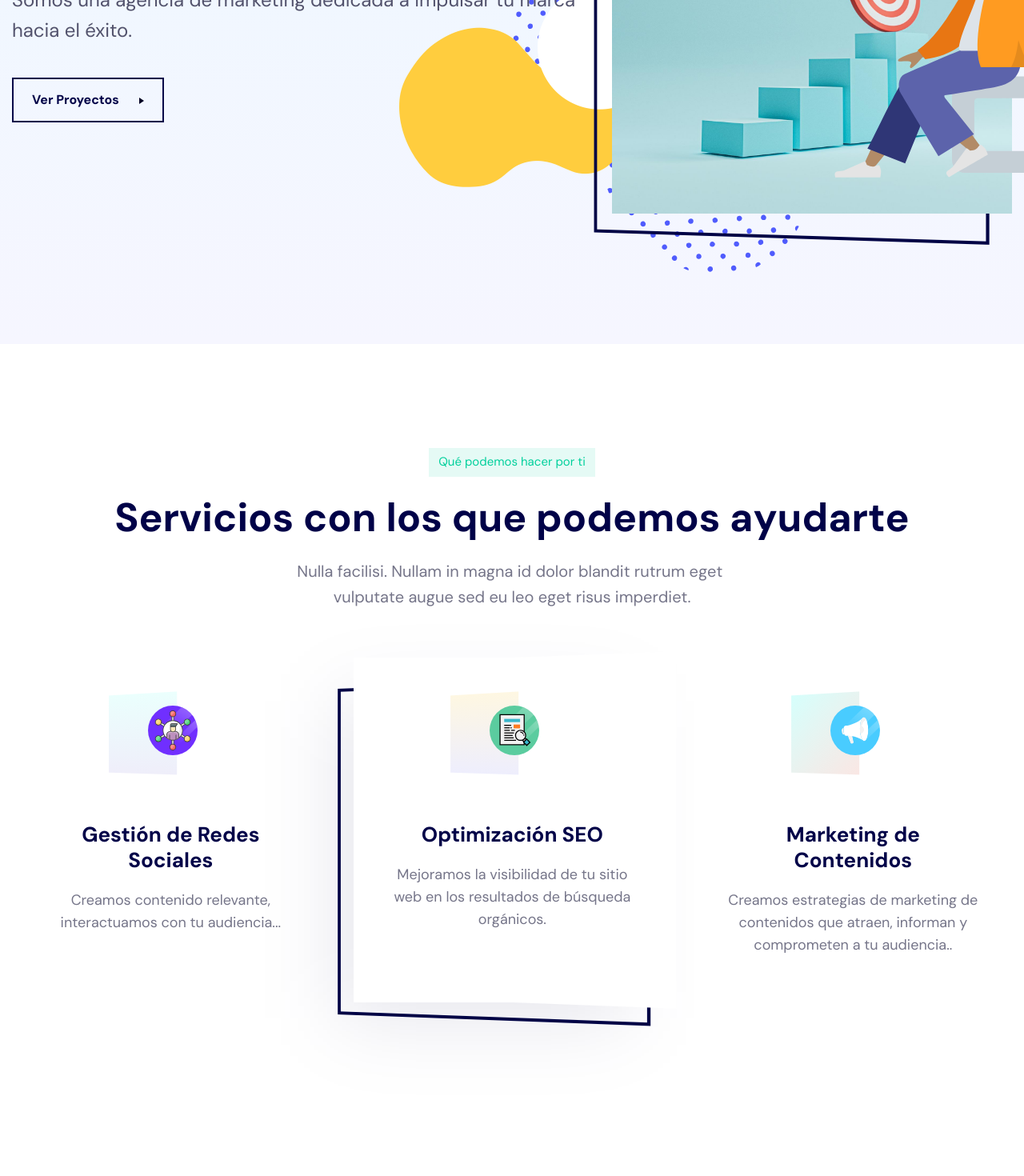
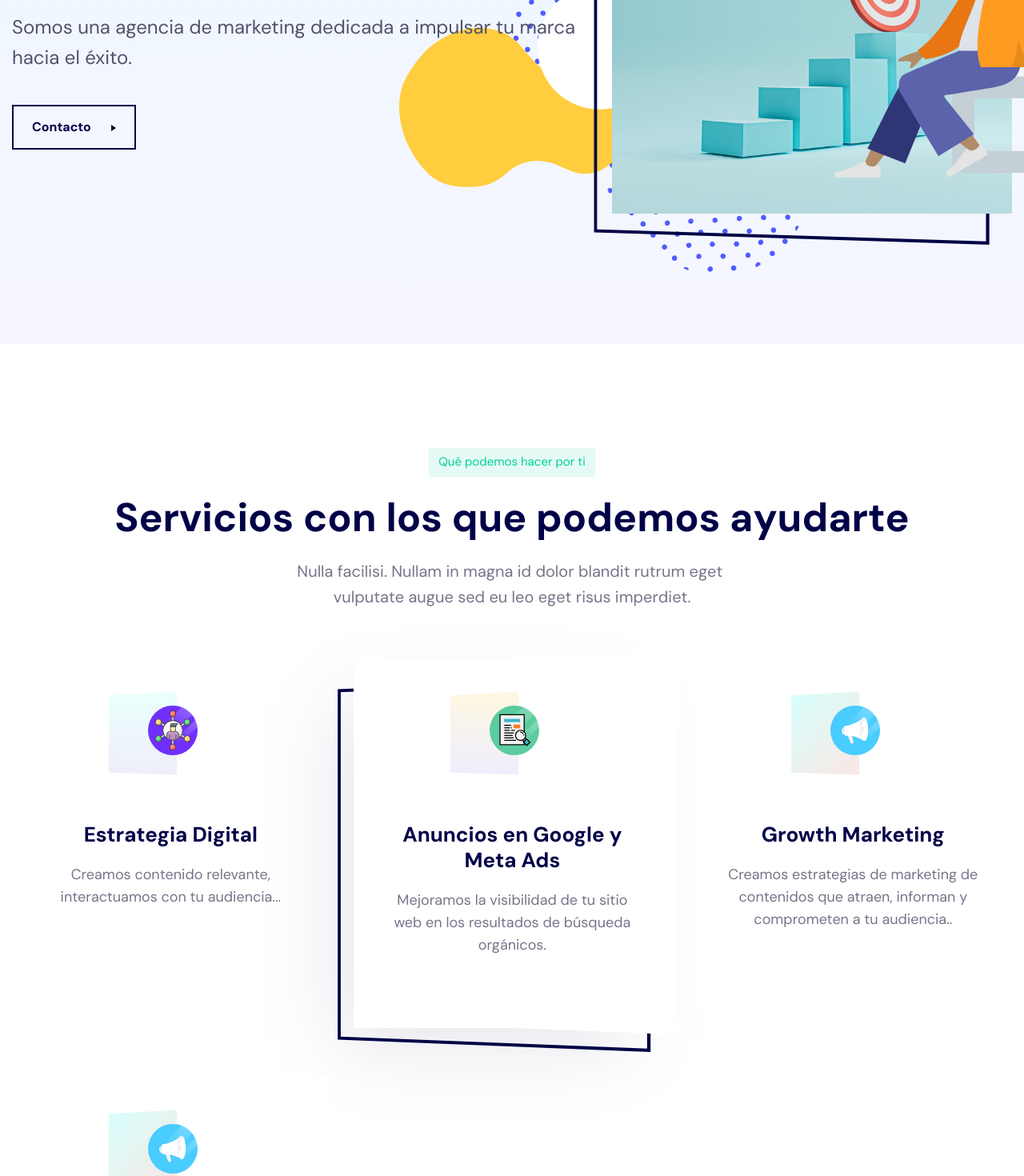
Before and after one commit to UtoSkydive/KWORDAGENCY, a Next.js app: page / in a window 1280 px wide. Shown: the part 520-1990 px from the top of the page at 80% size. Built offline with nearby package versions, Linux system fonts and the light colour scheme.

Commit message:
add tasks

```diff
--- a/components/banners/BannerOne.js
+++ b/components/banners/BannerOne.js
@@ -16,7 +16,8 @@ const BannerOne = () => {
                                     data-aos="aos-fade-in-up"
                                     data-aos-duration="1000"
                                 >
-                                Potenciamos Tu Marca: Soluciones de Marketing Innovadoras
+
+                                Ayudo a empresas a <span style={{color:"#01D0FB"}}>escalar sus ventas</span> usando anuncios en Facebook y Google.
                                 </h1>
                                 <p
                                     className="subtitle-3"
@@ -26,7 +27,16 @@ const BannerOne = () => {
                                 >
                                     Somos una agencia de marketing dedicada a impulsar tu marca hacia el éxito.
                                 </p>
-                                <Link href="/portfolio">
+                                <Link href="/contact">
+                                    <a className="axil-button btn-large btn-transparent"
+                                       data-aos="aos-fade-in-up"
+                                       data-aos-duration="1000"
+                                       data-aos-delay="400">
+                                        <span className="button-text">Contacto</span>
+                                        <span className="button-icon"/>
+                                    </a>
+                                </Link>
+                                {/*<Link href="/portfolio">
                                     <a className="axil-button btn-large btn-transparent"
                                        data-aos="aos-fade-in-up"
                                        data-aos-duration="1000"
@@ -34,7 +44,9 @@ const BannerOne = () => {
                                         <span className="button-text">Ver Proyectos</span>
                                         <span className="button-icon"/>
                                     </a>
-                                </Link>
+                                </Link>*/}
+
+
                             </div>
                         </div>
                         <div className="col-lg-5 col-12 order-1 order-lg-2">
--- a/components/brands/BrandOne.js
+++ b/components/brands/BrandOne.js
@@ -5,17 +5,18 @@ import SectionTitle from '../common/SectionTitle';
 import Link from "next/link";
 
 const BrandOne = ({
-  title = "Hemos construido soluciones para...",
+  title = "Hemos construido soluciones para..",
   subtitle = "top clientes",
   description = "Nulla facilisi. Nullam in magna id dolor blandit rutrum eget.",
-  bgColor = "bg-color-white"
+  bgColor = "bg-color-white",
+  brandData = true,
 }) => {
   const [brands, setBrands] = useState([]);
 
   useEffect(() => {
-    const brandArray = BrandData.slice(0, 6);
+    const brandArray = brandData ? BrandData.slice(0, 6) : [];
     setBrands(brandArray);
-  }, []);
+  }, [brandData]);
 
   return (
     <div className={`axil-brand-area ax-section-gap ${bgColor}`}>
--- a/components/counters/CounterCardOne.js
+++ b/components/counters/CounterCardOne.js
@@ -19,9 +19,9 @@ const CounterCardOne = ({column, counterClass, data}) => {
                         alt={data.title}
                     />
                 </div>
-                <h3 className="count" ref={ref}>
+                {/*<h3 className="count" ref={ref}>
                     <CountUp start={0} end={inView ? data.amount : 0}/>
-                </h3>
+                </h3>*/}
                 <p>{data.title}</p>
             </div>
         </div>
--- a/components/counters/CounterOne.js
+++ b/components/counters/CounterOne.js
@@ -17,9 +17,9 @@ const CounterOne = () => {
                 <div className="row">
                     <div className="col-lg-12">
                         <SectionTitle
-                            title="Marketing Resultados"
-                            subtitle="Somos Expertos en el campo"
-                            description="In vel varius turpis, non dictum sem. Aenean in efficitur ipsum, in egestas ipsum. Mauris in mi ac tellus."
+                            title="Nuestros Valores"
+                            subtitle="En el arte y el marketing, la pasión crea impacto."
+                            description="Kword,nuestra filosofía y enfoque están arraigados en un conjunto sólido de valores que guían cada acción que emprendemos. Estos valores no son solo palabras en un papel, son la esencia misma de quiénes somos y cómo operamos. "
                             color="extra08-color"
                             alignment="center"
                         />
--- a/data/Counters.json
+++ b/data/Counters.json
@@ -7,7 +7,7 @@
       "src": "/images/counterup/shape-01.png"
     },
     "amount": 1,
-    "title": "Años de Operacion"
+    "title": "Creatividad Inspiradora"
   },
   {
     "id": 2,
@@ -17,7 +17,7 @@
       "src": "/images/counterup/shape-02.png"
     },
     "amount": 10,
-    "title": "Proyectos Entregados"
+    "title": "Pasión por la Excelencia"
   },
   {
     "id": 3,
@@ -27,7 +27,7 @@
       "src": "/images/counterup/shape-03.png"
     },
     "amount": 3,
-    "title": "Especialistas"
+    "title": "Enfoque Centrado en el Cliente"
   },
   {
     "id": 4,
@@ -37,6 +37,6 @@
       "src": "/images/counterup/shape-04.png"
     },
     "amount": 64,
-    "title": "Campañas Satisfactorias"
+    "title": "Innovación Orientada a Resultados"
   }
 ]
--- a/data/MainMenu.json
+++ b/data/MainMenu.json
@@ -14,8 +14,8 @@
   },
   {
     "id": 3,
-    "title": "Nuestro Equipo",
-    "url": "/team",
+    "title": "Servicios",
+    "url": "/services",
     "hasChildren": false
   },
 
--- a/data/Services.json
+++ b/data/Services.json
@@ -8,7 +8,7 @@
       "height": "50"
     },
     "iconColorClass": "",
-    "title": "Gestión de Redes Sociales",
+    "title": "Estrategia Digital",
     "description": "Creamos contenido relevante, interactuamos con tu audiencia...",
     "category": "Default",
     "slug": "design",
@@ -60,7 +60,7 @@
       "height": "45"
     },
     "iconColorClass": "gradient-color-02",
-    "title": "Optimización SEO",
+    "title": "Anuncios en Google y Meta Ads",
     "description": " Mejoramos la visibilidad de tu sitio web en los resultados de búsqueda orgánicos.",
     "category": "Default",
     "slug": "development",
@@ -112,7 +112,59 @@
       "height": "34"
     },
     "iconColorClass": "gradient-color-03",
-    "title": "Marketing de Contenidos",
+    "title": "Growth Marketing",
+    "description": " Creamos estrategias de marketing de contenidos que atraen, informan y comprometen a tu audiencia..",
+    "category": "Default",
+    "slug": "online-marketing",
+    "process": {
+      "title": "Our online marketing process",
+      "description": "Our comprehensive online marketing strategy ensures enough trafic for your business.",
+      "strategies": [
+        {
+          "id": 1,
+          "title": "Discover",
+          "subtitle": "our four step process",
+          "description": "Donec metus lorem, vulputate at sapien sit amet, auctor iaculis lorem. In vel hendrerit nisi. Vestibulum eget risus velit. Aliquam tristique libero at dui sodales, et placerat orci lobortis. Maecenas ipsum neque, elementum id dignissim et, imperdiet vitae mauris.",
+          "highlightColor": "extra04-color",
+          "image": "/images/process/process-01.jpg"
+        },
+        {
+          "id": 2,
+          "title": "Prototype",
+          "subtitle": "our four step process",
+          "description": "Donec metus lorem, vulputate at sapien sit amet, auctor iaculis lorem. In vel hendrerit nisi. Vestibulum eget risus velit. Aliquam tristique libero at dui sodales, et placerat orci lobortis. Maecenas ipsum neque, elementum id dignissim et, imperdiet vitae mauris.",
+          "highlightColor": "extra05-color",
+          "image": "/images/process/process-02.jpg"
+        },
+        {
+          "id": 3,
+          "title": "Test",
+          "subtitle": "our four step process",
+          "description": "Donec metus lorem, vulputate at sapien sit amet, auctor iaculis lorem. In vel hendrerit nisi. Vestibulum eget risus velit. Aliquam tristique libero at dui sodales, et placerat orci lobortis. Maecenas ipsum neque, elementum id dignissim et, imperdiet vitae mauris.",
+          "highlightColor": "extra06-color",
+          "image": "/images/process/process-03.jpg"
+        },
+        {
+          "id": 4,
+          "title": "Build",
+          "subtitle": "our four step process",
+          "description": "Donec metus lorem, vulputate at sapien sit amet, auctor iaculis lorem. In vel hendrerit nisi. Vestibulum eget risus velit. Aliquam tristique libero at dui sodales, et placerat orci lobortis. Maecenas ipsum neque, elementum id dignissim et, imperdiet vitae mauris.",
+          "highlightColor": "extra07-color",
+          "image": "/images/process/process-04.jpg"
+        }
+      ]
+    }
+  },
+  {
+    "id": 3,
+    "imageLayer": "/images/icons/layer.svg",
+    "imageIcon": {
+      "src": "/images/icons/icon-03.svg",
+      "width": "34",
+      "height": "34"
+    },
+    "iconColorClass": "gradient-color-03",
+    "title": "Asesorias",
     "description": " Creamos estrategias de marketing de contenidos que atraen, informan y comprometen a tu audiencia..",
     "category": "Default",
     "slug": "online-marketing",
--- a/pages/index.js
+++ b/pages/index.js
@@ -32,17 +32,22 @@ const HomeOne = ({posts}) => {
 
                 <AboutOne/>
 
-                <PortfolioOne/>
+                {/*<PortfolioOne/>*/}
+
+
+
+                {/*<TestimonialOne/>*/}
+
+                <BrandOne title={'Plataformas y Certificados'} subtitle={'Certificados'} brandData={false}/>
 
                 <CounterOne/>
 
-                <TestimonialOne/>
-
-                <TeamOne/>
+                {/*<TeamOne/>*/}
 
                 {/* <PricingOne/>*/}
 
                 <BrandOne/>
+
 
                 {/*<BlogOne posts={posts.slice(0, 2)}/>*/}
 
--- a/pages/services/index.js
+++ b/pages/services/index.js
@@ -75,7 +75,7 @@ const Services = () => {
     return (
         <Layout>
             <Head>
-                <title>Services || keystroke Creative Agency Bootstrap5 Template</title>
+                <title>Servicios</title>
             </Head>
 
             <main className="page-wrapper">
```
Also changed, not shown: data/CertificateData.json (added, +106 -0 lines), public/images/logo/kwordLogo.png (added).
